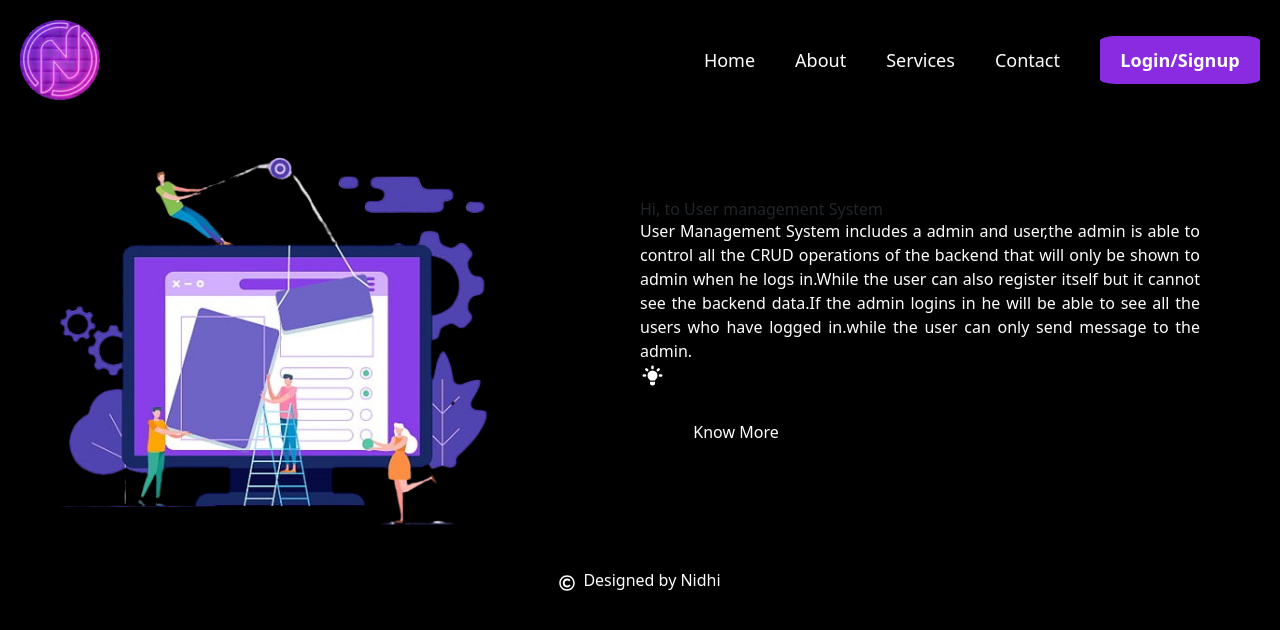
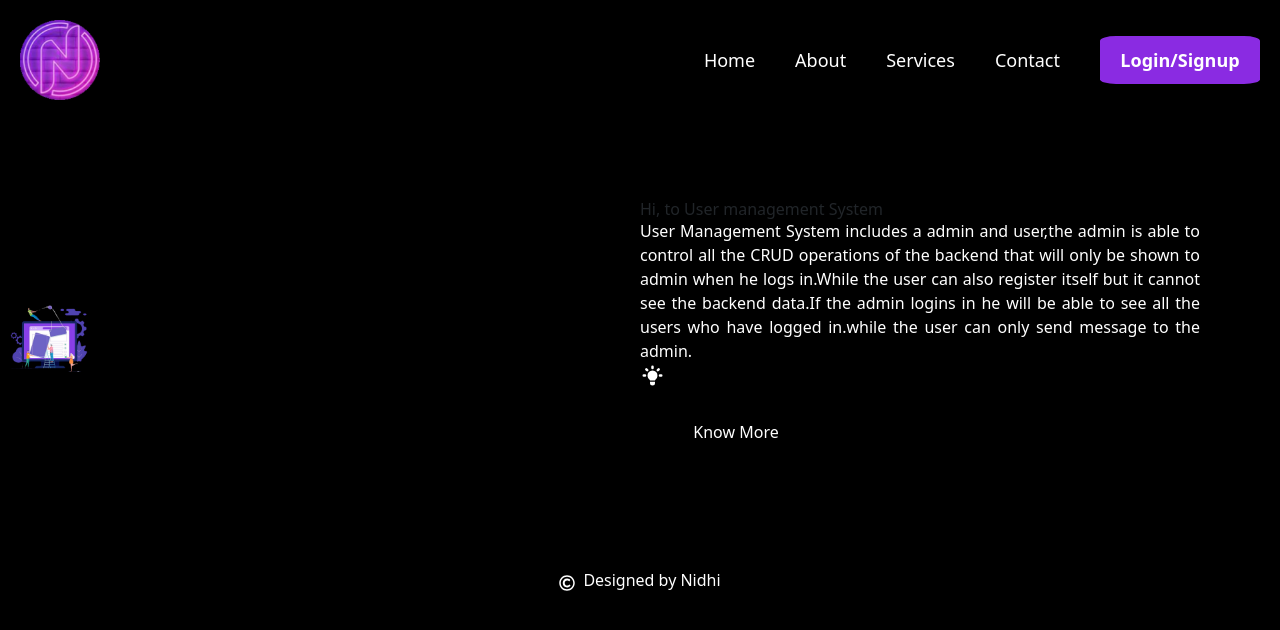
Before and after one commit to nidhi-mamman/UserAdminPanel, a React (Vite) app in the folder User/: page / in a window 1280 px wide. Shown: the top 630 px of the page. Built offline with nearby package versions, Linux system fonts and the light colour scheme; no server answers.

Commit message:
minor channges

```diff
--- a/User/src/Components/Hero/Hero.jsx
+++ b/User/src/Components/Hero/Hero.jsx
@@ -13,7 +13,7 @@ const Hero = () => {
     <>
       <div className="hero-section">
         <div className="hero-img">
-          <img src={hero} alt="" />
+          <img src={hero} alt=""  height={100} width={100}/>
         </div>
         <div className="hero-content">
           <h1 className="font-bold text-4xl  text-purple-700">
```
